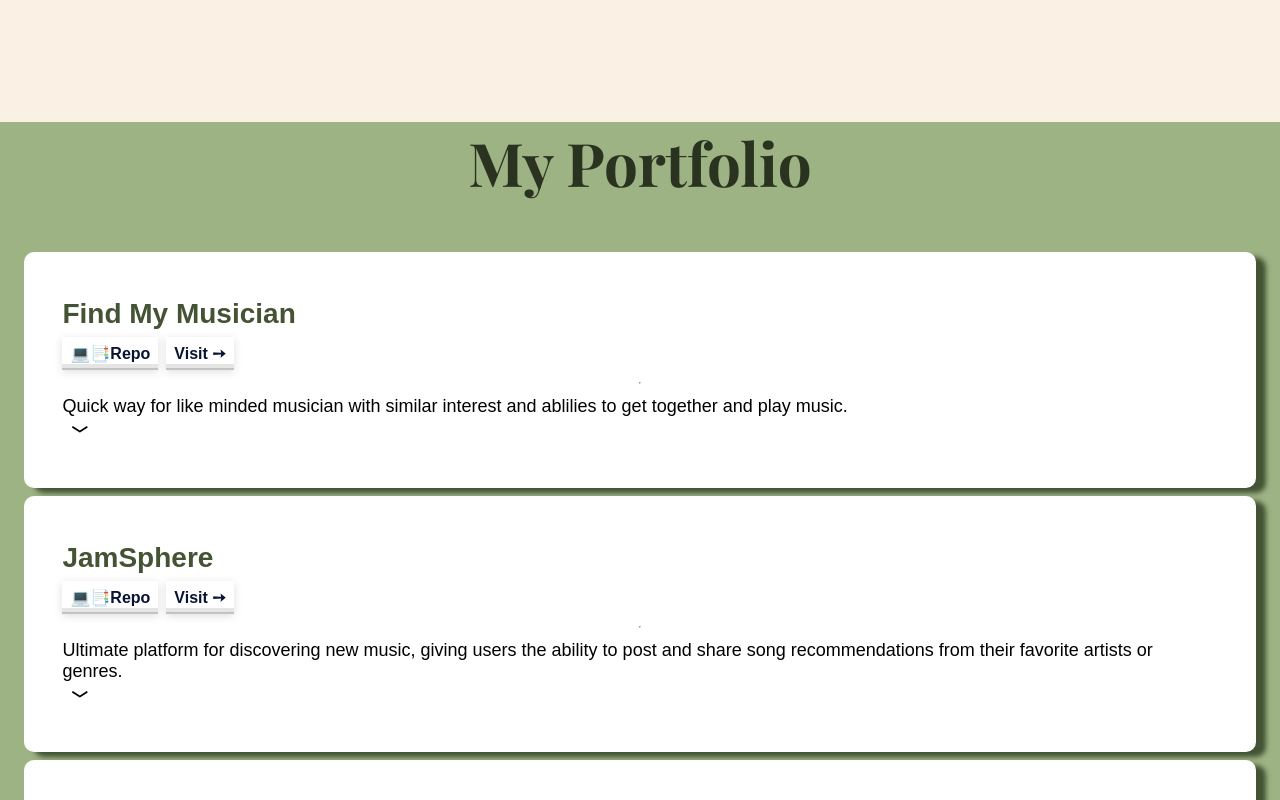
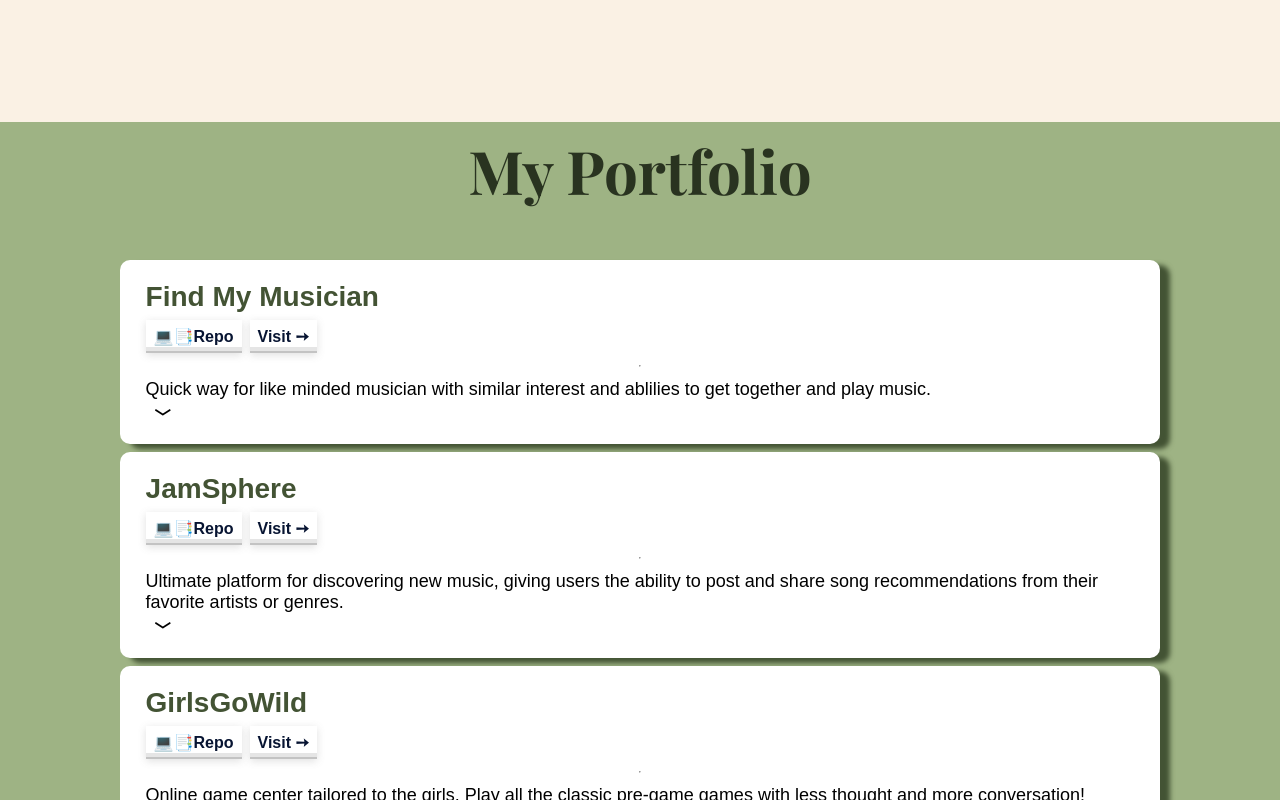
Before and after one commit to ashleytrollinger/ashleytrollinger, a React (Create React App) app: page / in a window 1280 px wide. Shown: the part 820-1620 px from the top of the page. Built offline with nearby package versions, Linux system fonts and the light colour scheme; a web font is replaced by a local one.

Commit message:
Update 12/29/23

```diff
--- a/src/components/Header/Header.css
+++ b/src/components/Header/Header.css
@@ -5,6 +5,7 @@
 header {
     display: flex;
     align-items: center;
+    background-color: #dad3c7;
 }
 
 @media (max-width: 1010px) {
--- a/src/pages/Contact/Contact.css
+++ b/src/pages/Contact/Contact.css
@@ -42,6 +42,10 @@
     margin: 0 auto;
     align-items: center;
     justify-content: center;
+}
+
+#contactform textarea {
+    height: 20vh;
 }
 
 #contactform input,
--- a/src/pages/Contact/Contact.js
+++ b/src/pages/Contact/Contact.js
@@ -41,7 +41,7 @@ function Contact() {
                         <input name="email" type="email" placeholder="Your Email" required />
                         <textarea name="comment" placeholder="Your Message" rows="3" required></textarea>
 
-                        <input value="Submit" type="submit" />
+                        <input value="Send" type="submit" />
                     </form>
                     <div className='icons'>
                         <a href='https://github.com/ashleytrollinger' target="_blank" rel="noopener noreferrer">
--- a/src/pages/Experience/Experience.css
+++ b/src/pages/Experience/Experience.css
@@ -27,7 +27,8 @@
 
 .experience-section {
     font-family: 'Nanum', sans-serif;
-    margin: 0 3vh;
+    margin: 0 15vh;
+    margin-top: 1vh;
 }
 
 .experience-section h2 {
@@ -42,10 +43,9 @@
     display: flex;
     flex-direction: column;
     background-color: white;
-    padding: 3vw;
+    padding: 1vw 2vw;
     border-radius: 10px;
     box-shadow: 10px 5px 5px #435334;
-
     margin-bottom: 1vh;
     text-align: left;
     justify-content: space-between;
@@ -90,7 +90,8 @@
     color: white;
     font-weight: bold;
 }
-.skillli:hover{
+
+.skillli:hover {
     transform: translatey(-5%);
 }
 
@@ -103,14 +104,14 @@
     font-weight: bolder;
 }
 
-.links  {
-    margin-top:.5vh;
+.links {
+    margin-top: .5vh;
     margin-bottom: 1vh;
 }
 
 
 .links a {
-  padding: 1vh ;
+    padding: 1vh;
     border: 0;
     font-size: 2vh;
     transition: all 150ms ease-in-out;
--- a/src/pages/Welcome/Welcome.css
+++ b/src/pages/Welcome/Welcome.css
@@ -1,6 +1,10 @@
 @font-face {
     font-family: 'Nanum';
     src: url('../../fonts/Nanum_Gothic/NanumGothic-Regular.ttf') format('truetype');
+}
+
+body {
+    overflow-x: hidden;
 }
 
 .body {
```
Also changed, not shown: src/components/Mini-me/Mini-me.js (+5 -5 lines), src/pages/Welcome/Welcome.js (line endings or trailing spaces). Lines whose indentation alone changed are shown as unchanged.
